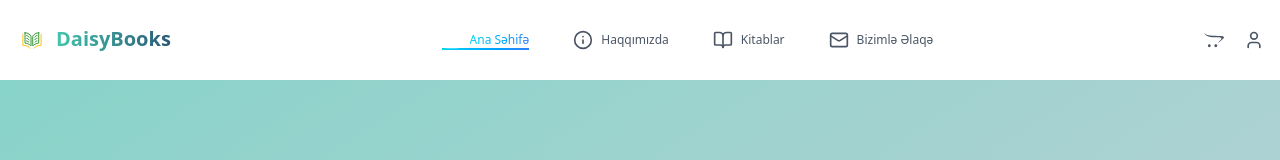
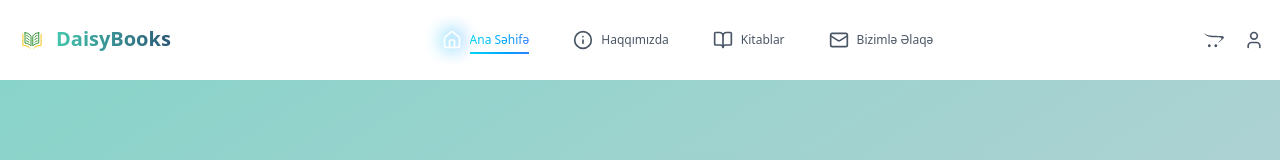
Before and after one commit to aggulm/DaisyBooks, a React (Vite) app: page /#/ in a window 1280 px wide. Shown: the top 160 px of the page. Built offline with nearby package versions, Linux system fonts and the light colour scheme.

Commit message:
style: enhance navbar design and fix about page typo

```diff
--- a/src/assets/dummystyles.js
+++ b/src/assets/dummystyles.js
@@ -20,8 +20,8 @@ export const navbarStyles = {
   navLink:
     "relative group px-5 py-3.5 rounded-lg transition-all duration-300 overflow-hidden",
 
-  navIconWrapper: (color) =>
-    `absolute -inset-1 bg-gradient-to-r ${color} rounded-full opacity-0 blur group-hover:opacity-30 transition-opacity duration-500`,
+  navIconWrapper: (color, isActive) =>
+    `absolute -inset-1 bg-gradient-to-r ${color} rounded-full blur transition-opacity duration-500 ${isActive ? "opacity-30" : "opacity-0 group-hover:opacity-30"}`,
 
   navIcon: (isActive) =>
     `relative h-5 w-5 ${
@@ -36,7 +36,7 @@ export const navbarStyles = {
     }`,
 
   navUnderline: (color) =>
-    `absolute bottom-0 left-0 h-0.5 w-full bg-gradient-to-r ${color}`,
+    `absolute -bottom-1.5 left-0 h-0.5 w-full bg-gradient-to-r ${color}`,
 
   rightIconsWrapper: "hidden md:flex items-center space-x-5",
 
@@ -386,7 +386,7 @@ const aboutStyles = {
   aboutTextSection: "space-y-10",
   aboutHeadingSection: "space-y-6",
   aboutHeading:
-    "text-5xl font-black bg-gradient-to-r from-[#43C6AC] to-[#2B5876] bg-clip-text text-transparent",
+    "text-5xl font-black bg-gradient-to-r from-[#43C6AC] to-[#2B5876] bg-clip-text text-transparent pb-2",
   aboutParagraph: "text-lg text-gray-700 leading-relaxed",
   aboutBoxGrid: "grid grid-cols-1 md:grid-cols-2 gap-6",
   aboutBox:
--- a/src/components/Navbar.jsx
+++ b/src/components/Navbar.jsx
@@ -54,14 +54,16 @@ const Navbar = () => {
                                 <Link key={item.name} to={item.path} className={navbarStyles.navLink}>
                                     <div className='relative z-10 flex items-center'>
                                         <div className='relative'>
-                                            <div className={navbarStyles.navIconWrapper(item.color)} />
+                                            <div className={navbarStyles.navIconWrapper(item.color, isActive)} />
                                             <item.icon className={navbarStyles.navIcon(isActive)} />
                                         </div>
 
-                                        <span className={navbarStyles.navText(isActive, item.color)}>
+                                        <span className={`relative inline-block ${navbarStyles.navText(isActive, item.color)}`}>
                                             {item.name}
+                                            {isActive && (
+                                                <span className={navbarStyles.navUnderline(item.color)} />
+                                            )}
                                         </span>
-                                        {isActive && <span className={navbarStyles.navUnderline(item.color)} />}
                                     </div>
                                 </Link>
                             )
```
